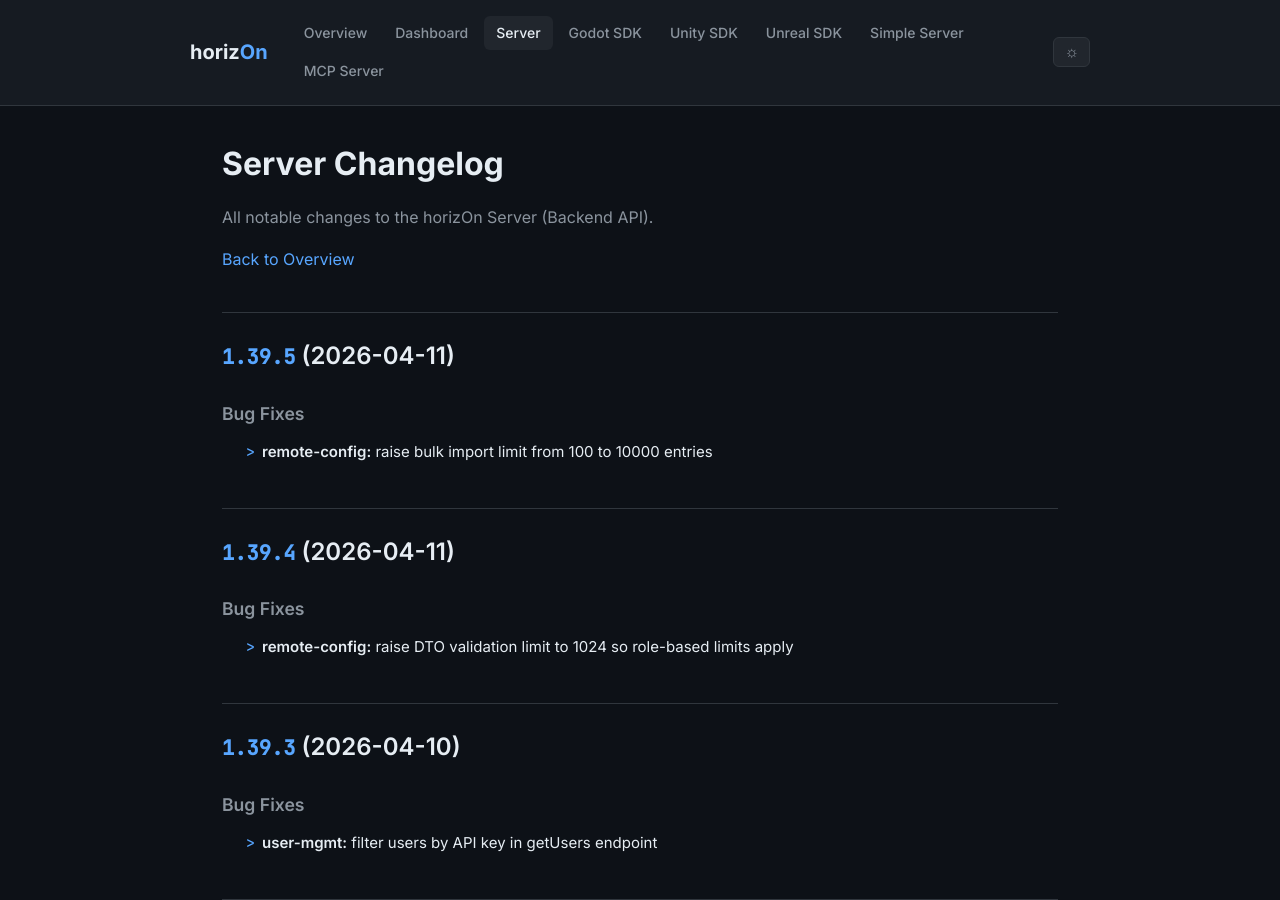
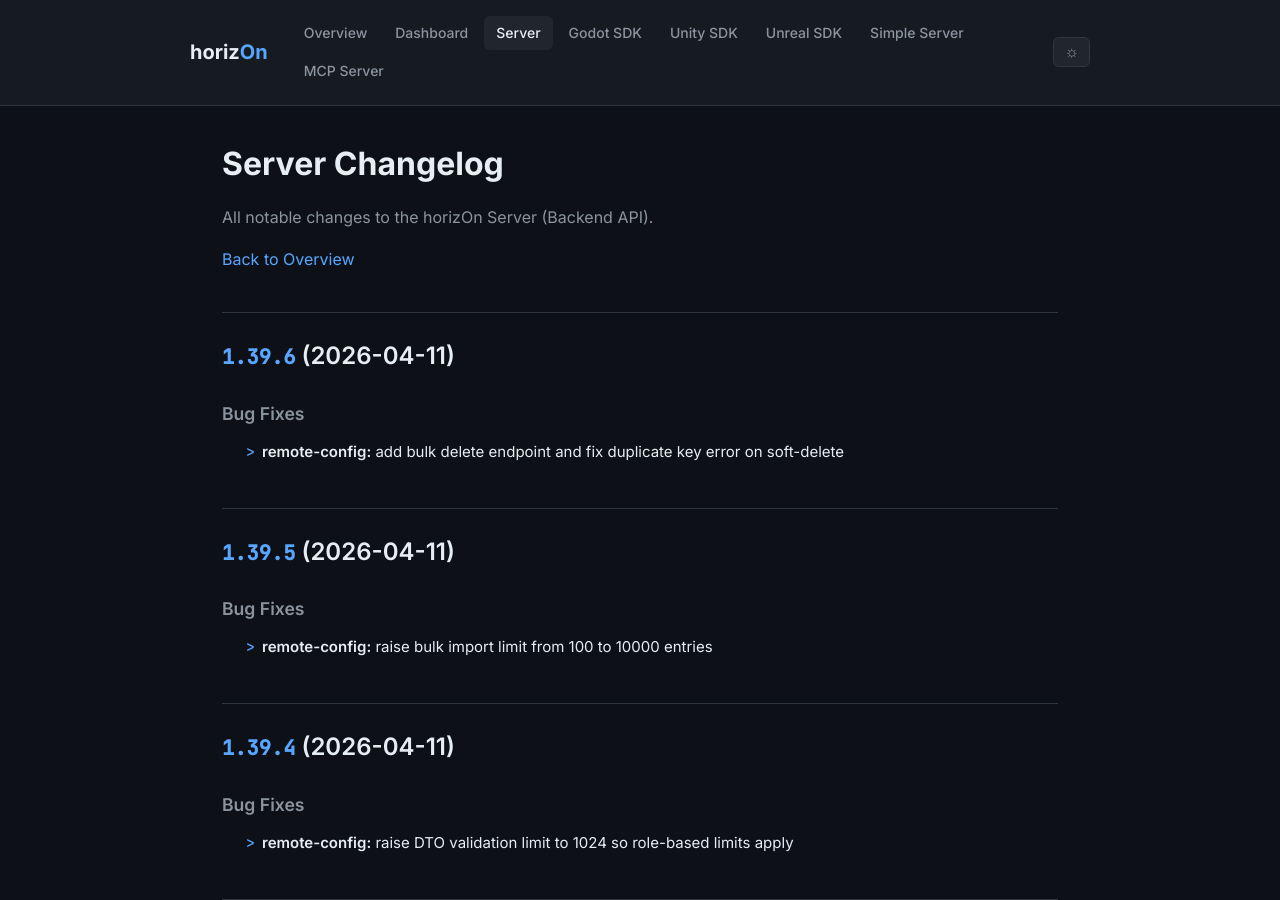
Before and after one commit to ProjectMakersDE/horizOn-Changelog, a Jekyll site: the page built from server-changelog.md, in a window 1280 px wide and 900 px high. Built offline with Jekyll 4.4.1, drawn with Linux system fonts in a browser that asks for light colours.

Commit message:
chore: sync changelogs [skip ci]

```diff
--- a/server-changelog.md
+++ b/server-changelog.md
@@ -8,6 +8,13 @@ title: Server Changelog
 All notable changes to the horizOn Server (Backend API).
 
 [Back to Overview](.)
+
+## [1.39.6](https://github.com/ProjectMakersDE/horizOn-Server/compare/v1.39.5...v1.39.6) (2026-04-11)
+
+
+### Bug Fixes
+
+* **remote-config:** add bulk delete endpoint and fix duplicate key error on soft-delete ([563e76a](https://github.com/ProjectMakersDE/horizOn-Server/commit/563e76a10ae0b6944d2aa5d517943e8e47500298))
 
 ## [1.39.5](https://github.com/ProjectMakersDE/horizOn-Server/compare/v1.39.4...v1.39.5) (2026-04-11)
 
```
Also changed, not shown: index.md (+1 -1 lines).
